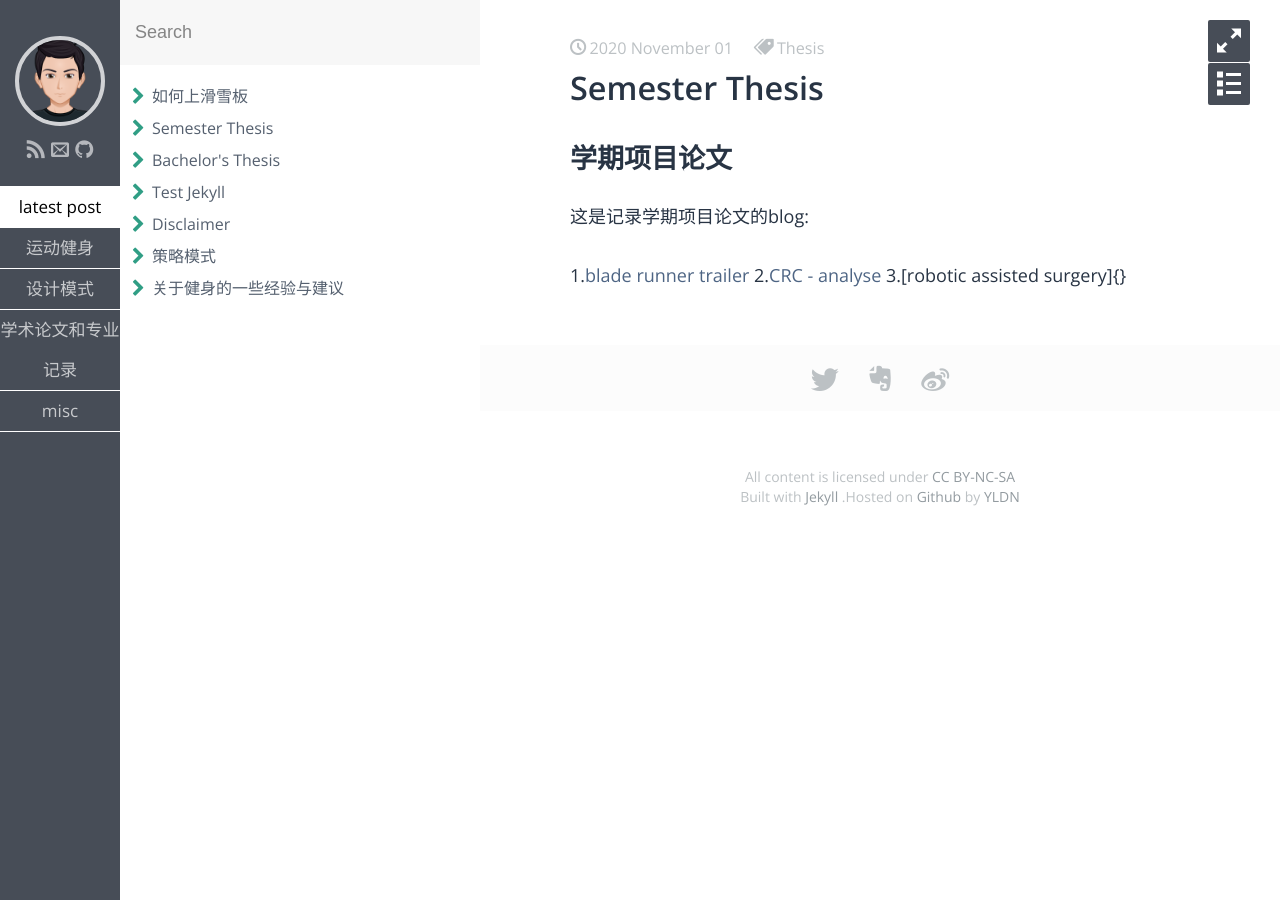
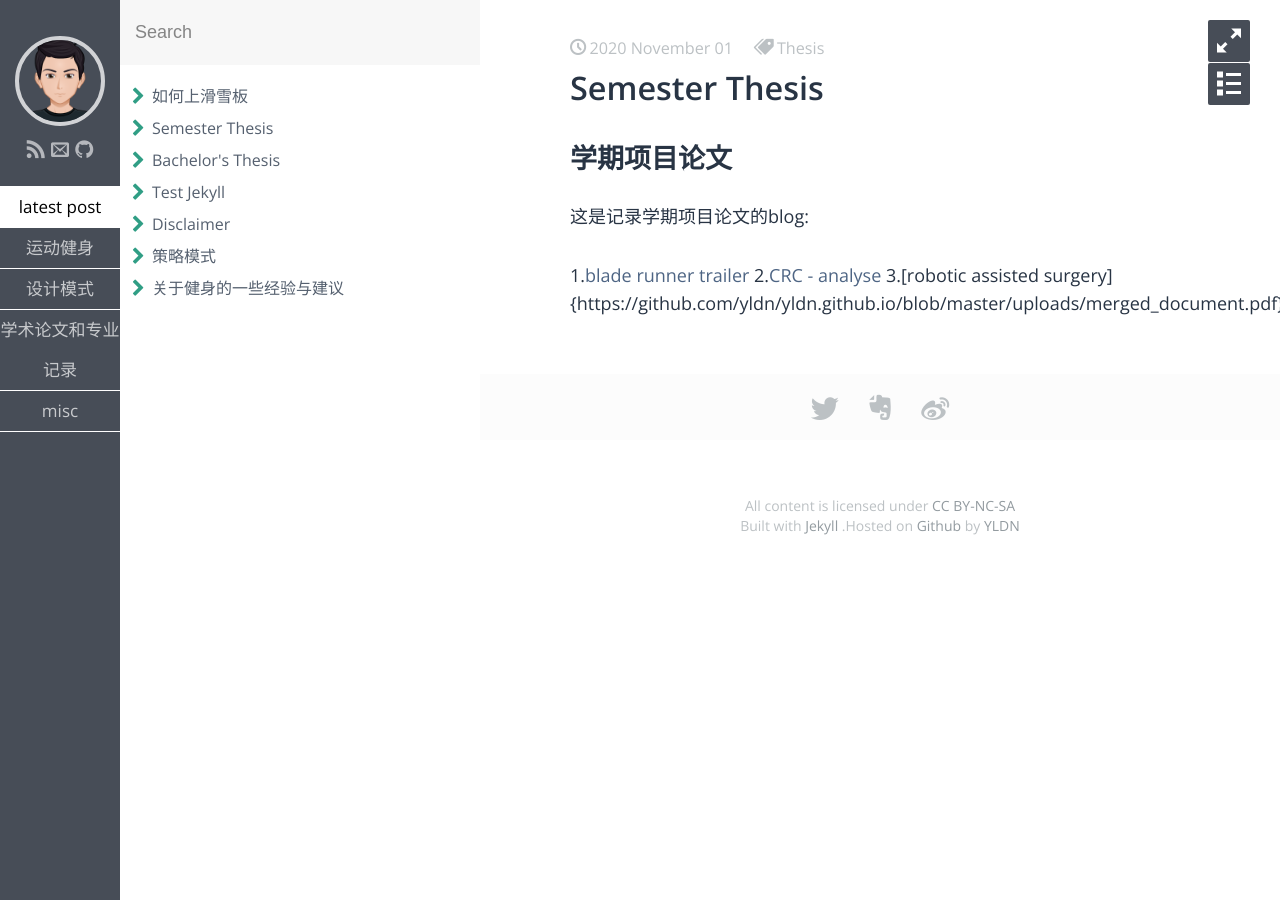
Before and after one commit to yldn/yldn-old.blog, a Jekyll site: the page built from _posts/Scientific_Documentations/2020-11-01-Semester-Thesis.md, in a window 1280 px wide. Built offline with Jekyll 4.4.1, drawn with Linux system fonts in a browser that asks for light colours; some web fonts are replaced; some of the changed lines change nothing that is shown.

Commit message:
Update 2020-11-01-Semester-Thesis.md

```diff
--- a/_posts/Scientific_Documentations/2020-11-01-Semester-Thesis.md
+++ b/_posts/Scientific_Documentations/2020-11-01-Semester-Thesis.md
@@ -15,4 +15,4 @@ description:  Documentation
 
 1.[blade runner](https://github.com/yldn/BladeRunner-Demo-/blob/master/docs/Game%20Design%20Document%20ASG.pdf)  [trailer](https://youtu.be/ZJsznK6jfDY)
 2.[CRC - analyse](https://github.com/yldn/ASP/blob/master/Documentation/CRC32%20Dokumentation.pdf)
-3.[robotic assisted surgery]{}
+3.[robotic assisted surgery]{https://github.com/yldn/yldn.github.io/blob/master/uploads/merged_document.pdf}
```
